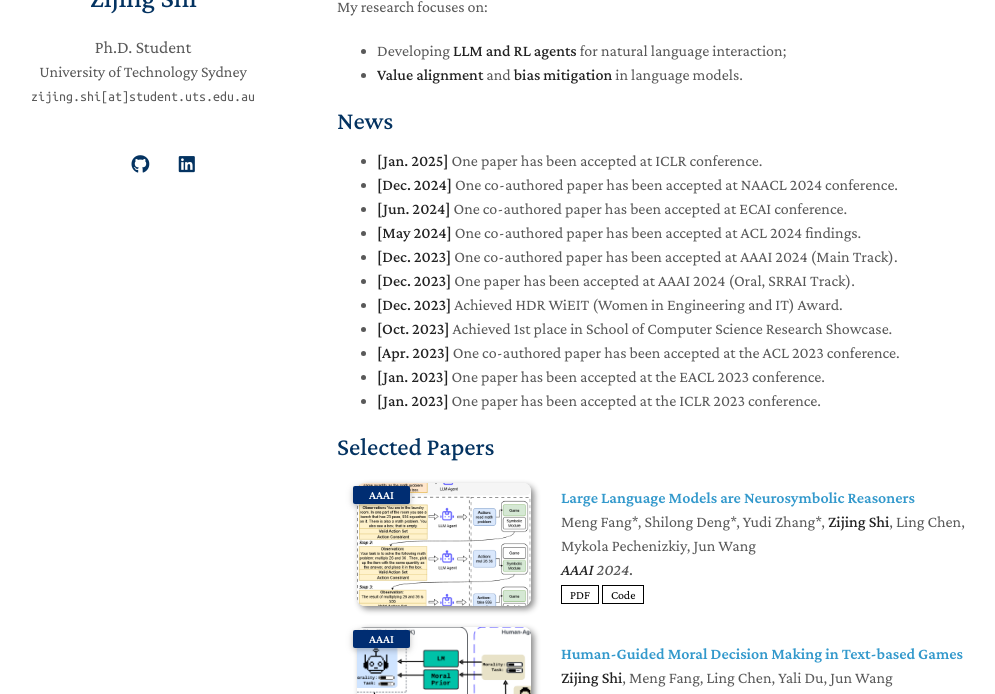
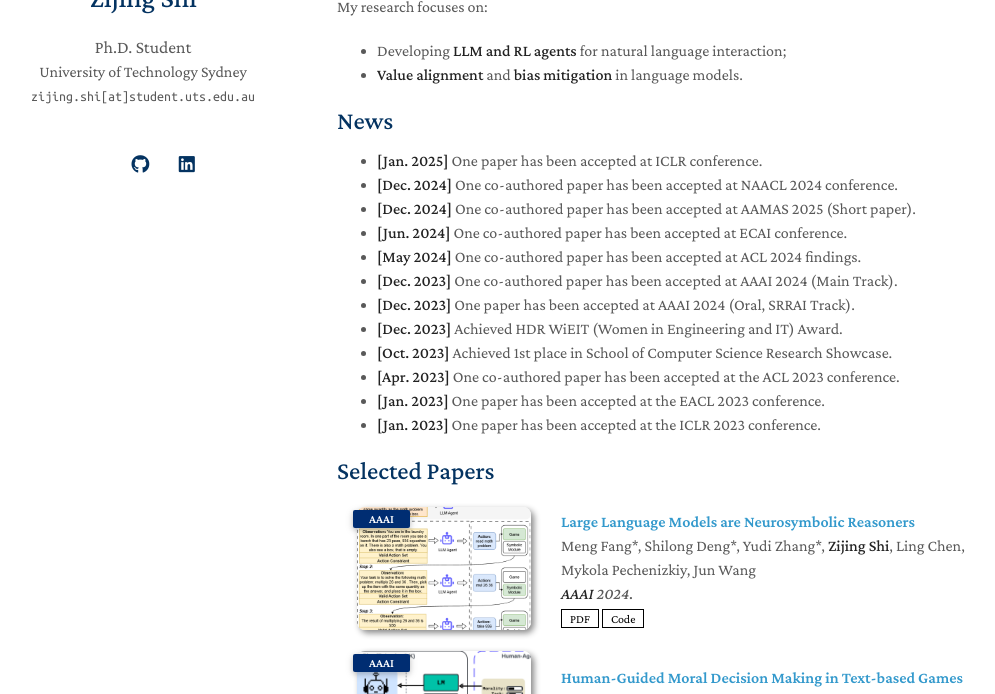
Before and after one commit to winni18/winni18.github.io, a Jekyll site: the page built from index.md, in a window 1280 px wide and 900 px high, cut to the strip 206-900 px from the top of the window. Shown: the whole strip, without its empty margins (133-1128 px from the left). Built offline with Jekyll 4.4.1, drawn with Linux system fonts in a browser that asks for light colours; nearby versions of some CDN libraries; a style sheet for code colours, icons or effects is not loaded; our own code applies the rules of GitHub Pages for plain Markdown files.

Commit message:
Update index.md

```diff
--- a/index.md
+++ b/index.md
@@ -18,7 +18,7 @@ My research focuses on:
 ## News
 - **[Jan. 2025]** One paper has been accepted at ICLR conference.
 - **[Dec. 2024]** One co-authored paper has been accepted at NAACL 2024 conference.
-<!-- - **[Dec. 2024]** One co-authored paper has been accepted at AAMAS conference (Extended Abstract). -->
+- **[Dec. 2024]** One co-authored paper has been accepted at AAMAS 2025 (Short paper).
 - **[Jun. 2024]** One co-authored paper has been accepted at ECAI conference.
 - **[May 2024]** One co-authored paper has been accepted at ACL 2024 findings.
 - **[Dec. 2023]** One co-authored paper has been accepted at AAAI 2024 (Main Track).
```
